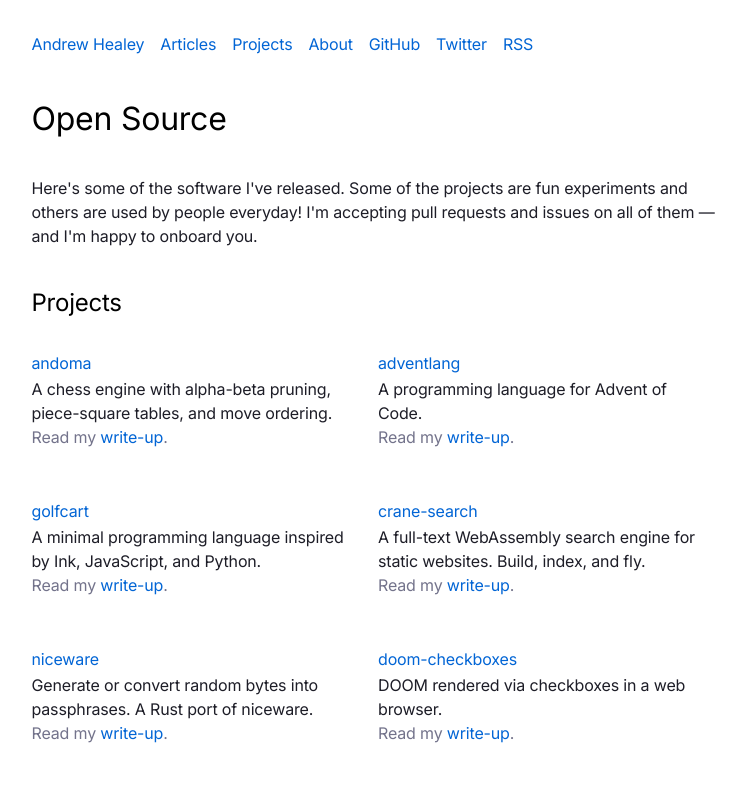
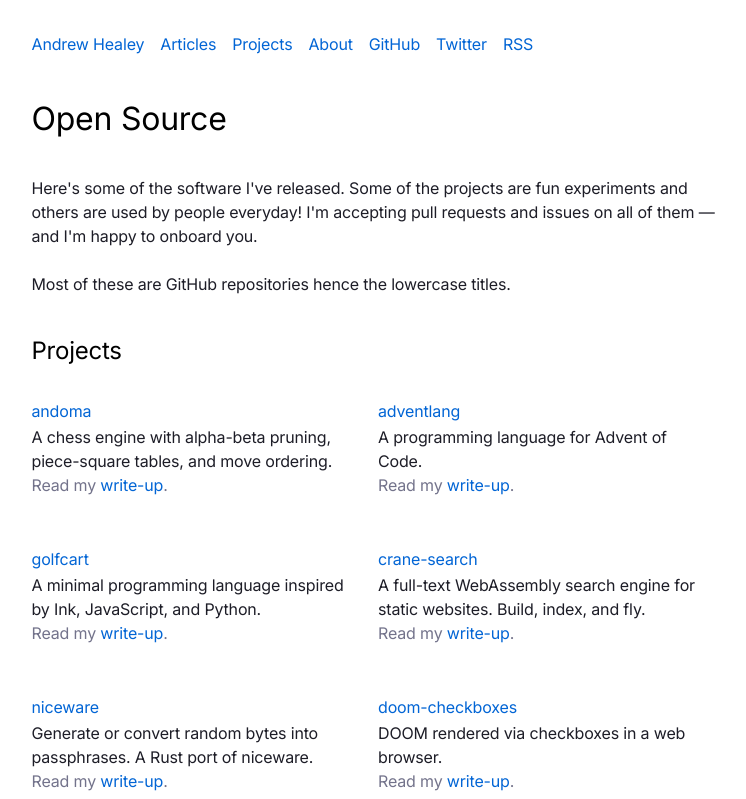
Before and after one commit to healeycodes/healeycodes.com, a Next.js app: page /projects in a window 1280 px wide. Shown: the top 799 px of the page, without its empty margins (262-1008 px from the left). Built offline with nearby package versions, Linux system fonts and the light colour scheme.

Commit message:
Add notes on projects

```diff
--- a/pages/projects.tsx
+++ b/pages/projects.tsx
@@ -21,6 +21,7 @@ experiments and others are used by people everyday!"
           pull requests and issues on all of them — and I'm happy to onboard
           you.
         </p>
+        <p>Most of these are GitHub repositories hence the lowercase titles.</p>
         <h2>Projects</h2>
         <div className="project-list">
           {projects.map((project, i) => (
```
